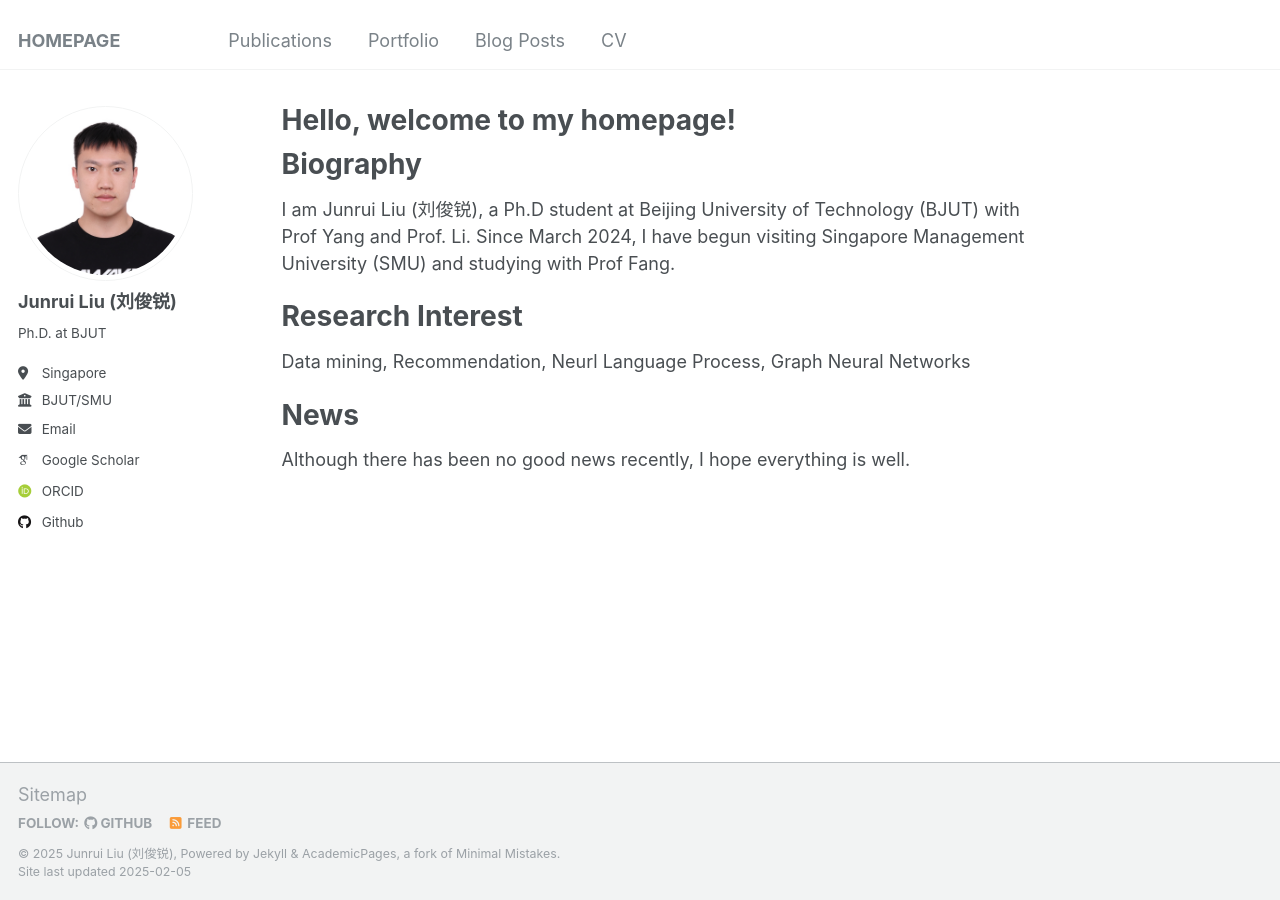
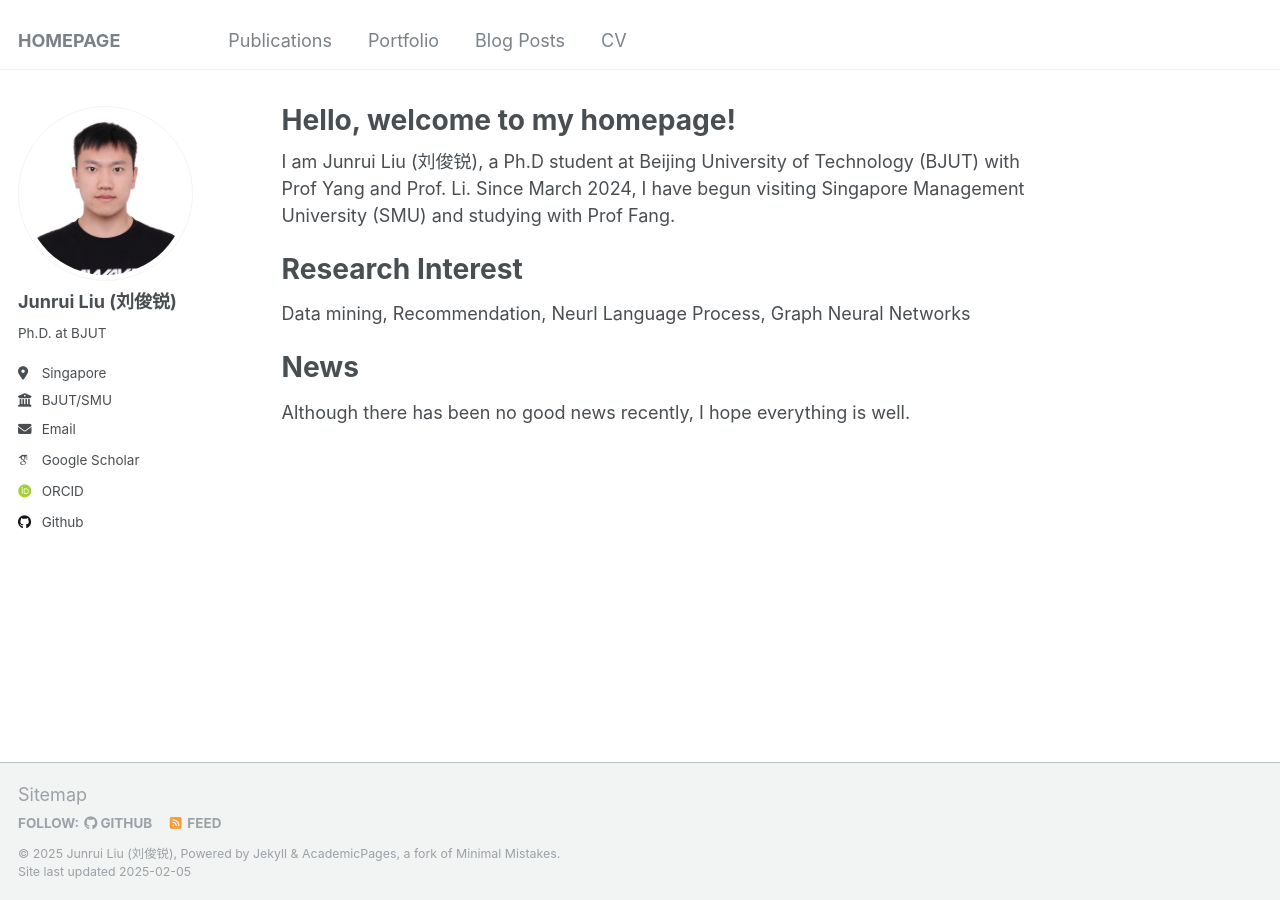
Before and after one commit to dianziliu/dianziliu.github.io, a Jekyll site: the page built from _pages/about.md, in a window 1280 px wide. Built offline with Jekyll 4.4.1, drawn with Linux system fonts in a browser that asks for light colours; some web fonts are replaced.

Commit message:
withdraw biograph

```diff
--- a/_pages/about.md
+++ b/_pages/about.md
@@ -7,7 +7,7 @@ redirect_from:
   - /about.html
 ---
 
-# Biography
+<!-- # Biography -->
 I am Junrui Liu (刘俊锐), a Ph.D student at Beijing University of Technology (BJUT) with Prof Yang and Prof. Li. Since March 2024, I have begun visiting Singapore Management University (SMU) and studying with Prof Fang.
 
 
```
